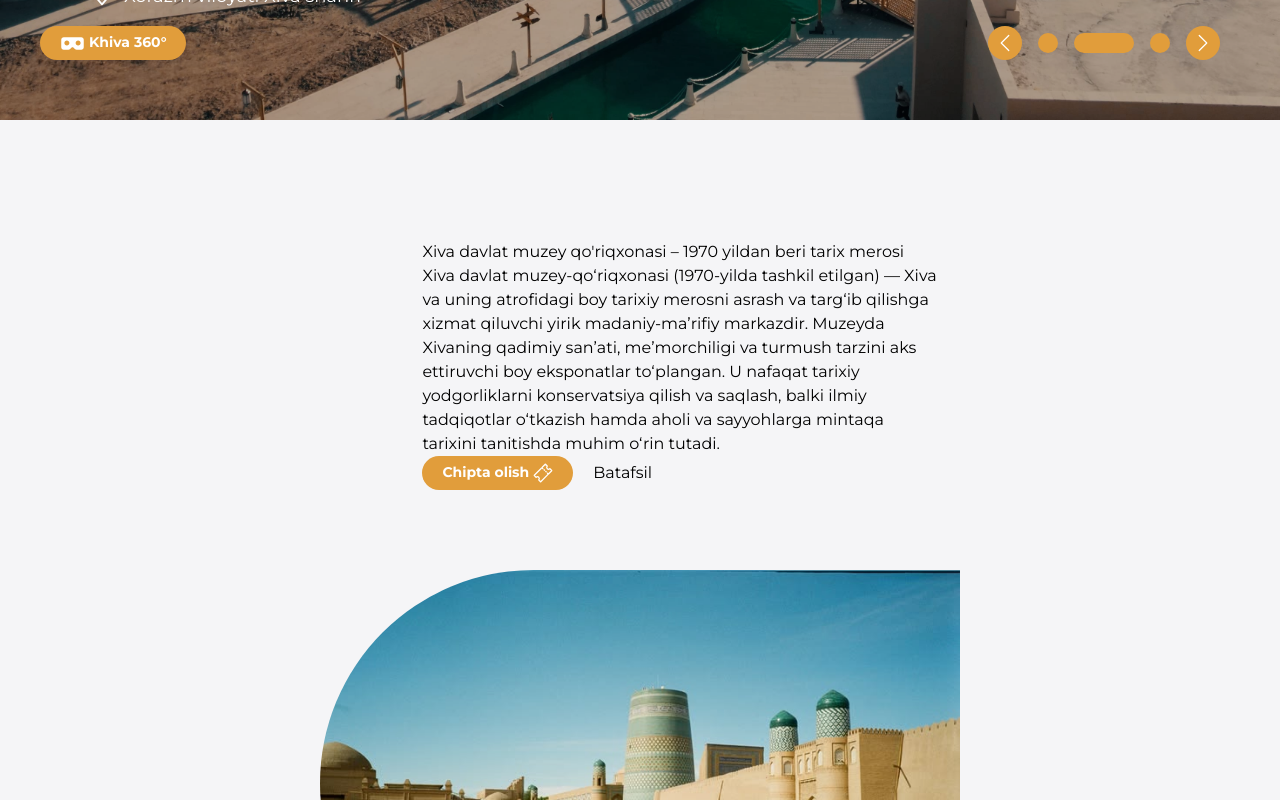
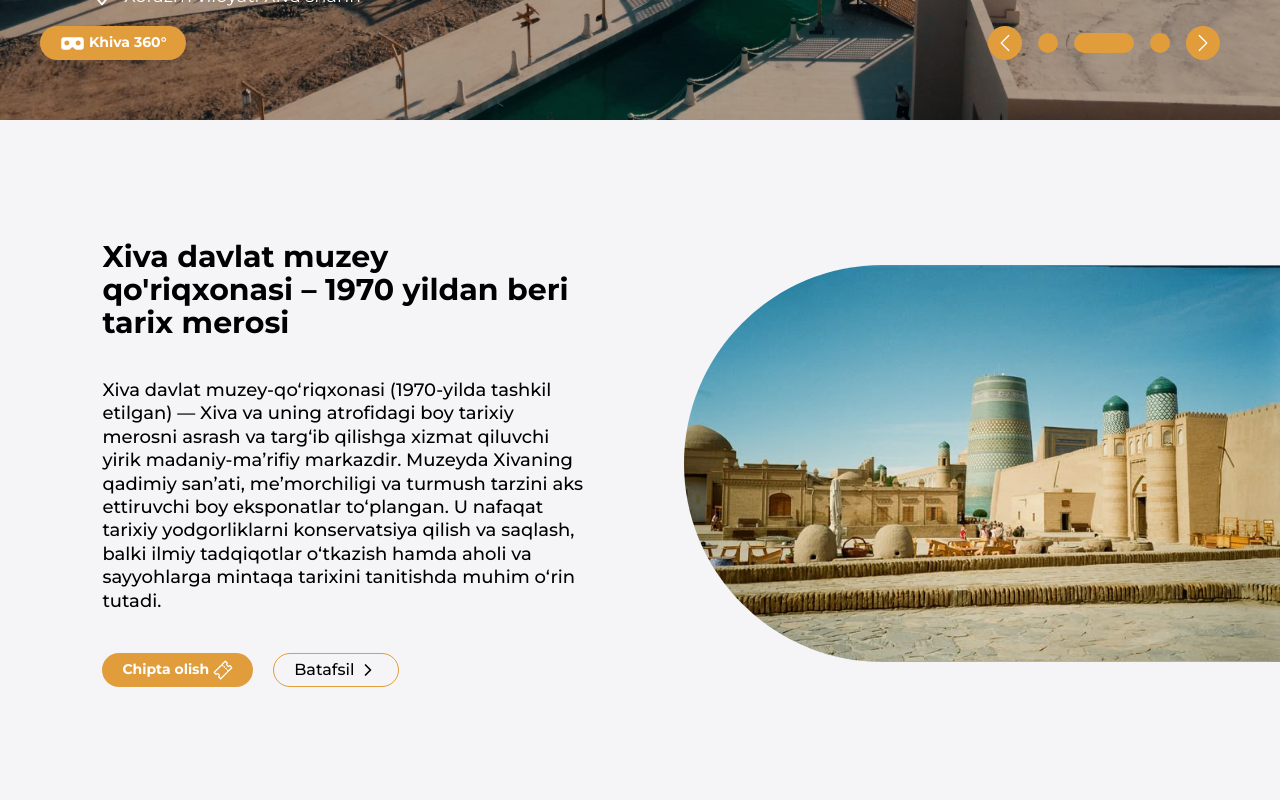
Before and after one commit to misterkhabibullayev/khivamuseum, a React (Vite) app: page /uz in a window 1280 px wide. Shown: the part 680-1480 px from the top of the page. Built offline with nearby package versions, Linux system fonts and the light colour scheme.

Commit message:
aboutSection complated

```diff
--- a/src/components/HomePage/AboutSection.jsx
+++ b/src/components/HomePage/AboutSection.jsx
@@ -6,11 +6,15 @@ export default function AboutSection() {
   const { t } = useTranslation();
   return (
     <>
-      <section className="py-30 flex flex-col items-center justify-between gap-20 overflow-x-hidden">
+      <section className="py-30 flex flex-col md:flex-row items-center justify-between gap-10 md:gap-20 overflow-x-hidden">
         <div className="w-full md:w-1/2 px-5 md:pl-[8%]">
           <div>
-            <h1>{t("about.title")}</h1>
-            <p>{t("about.text")}</p>
+            <h1 className="font-bold text-2xl md:text-3xl leading-[110%] text-black dark:text-white">
+              {t("about.title")}
+            </h1>
+            <p className="font-medium text-base md:text-lg leading-[130%] text-black dark:text-white my-8 md:my-10">
+              {t("about.text")}
+            </p>
             <div className="flex items-center gap-5">
               <CustomLink
                 to={"/tickets"}
@@ -21,7 +25,13 @@ export default function AboutSection() {
                   <Icons.ticketIcon />
                 </span>
               </CustomLink>
-              <CustomLink>{t("about.more")}</CustomLink>
+              <CustomLink
+                to="about"
+                className="flex items-center gap-1 px-5 h-8.5 rounded-full border border-link-hover hover:bg-link-hover hover:gap-2 transition-all duration-300 text-sm md:text-base font-medium leading-[130%]"
+              >
+                {t("about.more")}
+                <Icons.rightIcon />
+              </CustomLink>
             </div>
           </div>
         </div>
```
